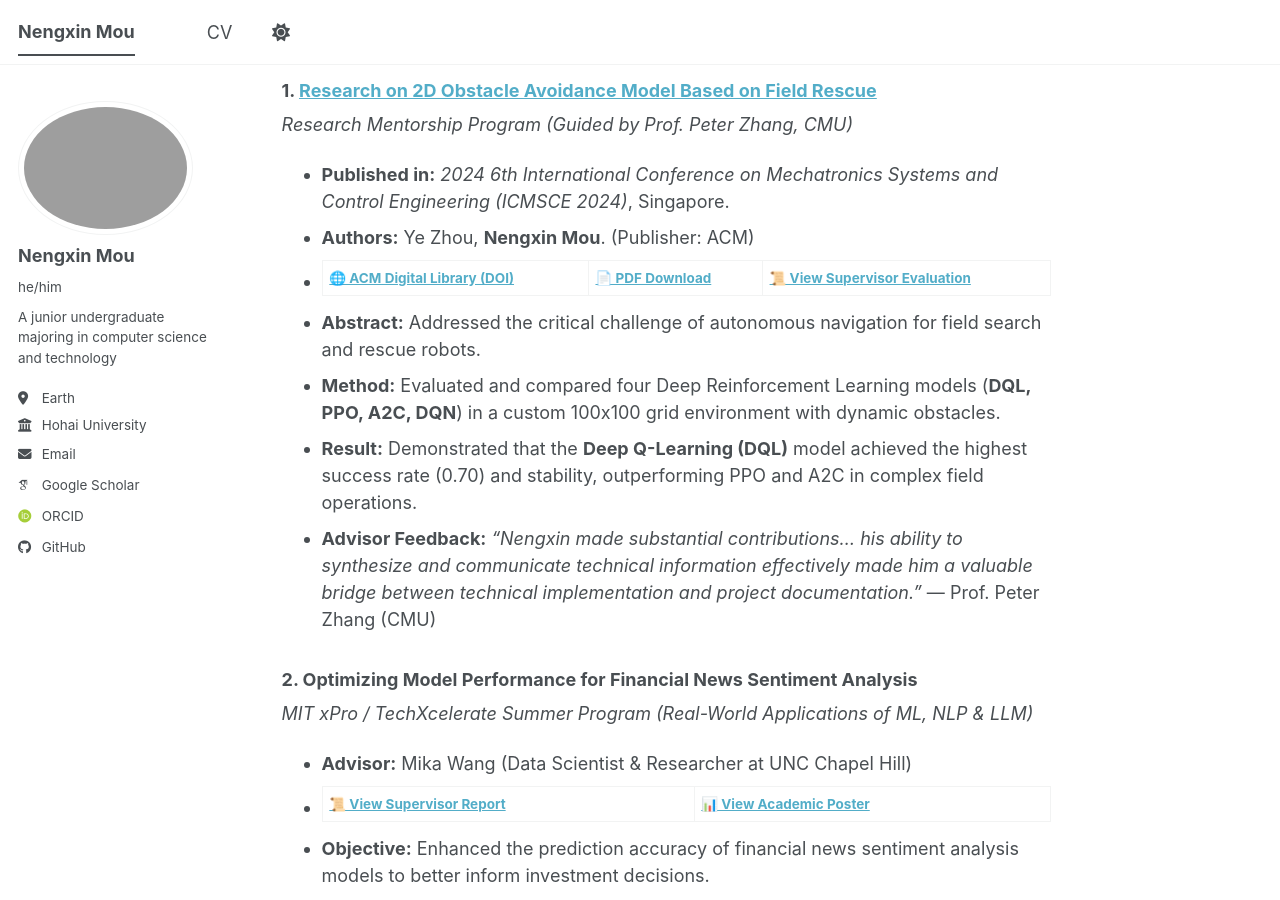
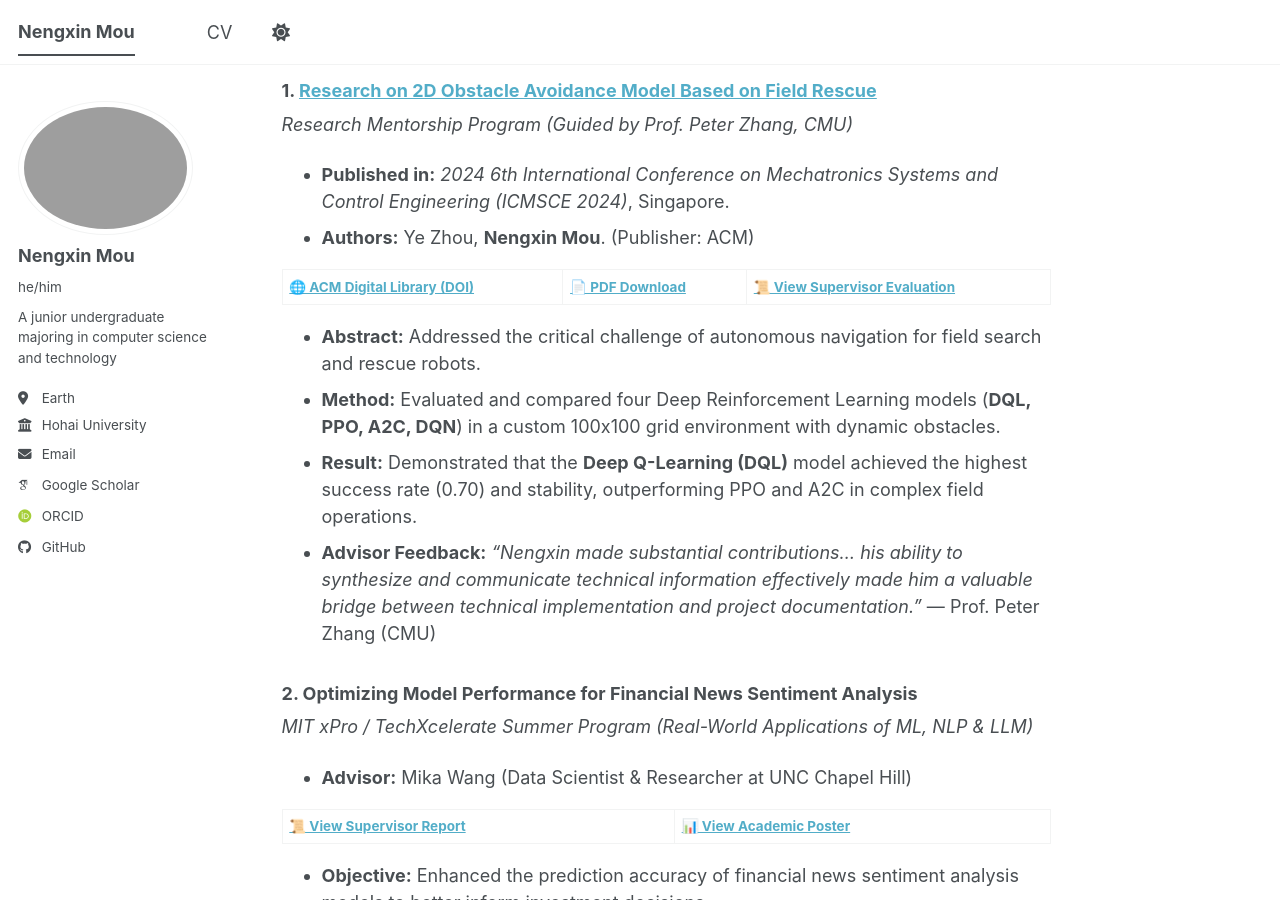
Before and after one commit to NengxinMou/NengxinMou, a Jekyll site: the page built from _pages/about.md, in a window 1280 px wide and 900 px high, scrolled down 494 px. Built offline with Jekyll 4.4.1, drawn with Linux system fonts in a browser that asks for light colours; some web fonts are replaced; a script bundle is joined from its source files by our own code; library files that are not in the unit come from our copies.

```diff
--- a/_pages/about.md
+++ b/_pages/about.md
@@ -18,12 +18,13 @@ Currently, I am a research intern at **CUHK-Shenzhen**, working on UAV monitorin
 ---
 
 ## 🌟 Selected Research & Publications
-
 ### 1. [Research on 2D Obstacle Avoidance Model Based on Field Rescue](https://doi.org/10.1145/3719477.3719479)
 *Research Mentorship Program (Guided by Prof. Peter Zhang, CMU)*
 * **Published in:** *2024 6th International Conference on Mechatronics Systems and Control Engineering (ICMSCE 2024)*, Singapore.
 * **Authors:** Ye Zhou, **Nengxin Mou**. (Publisher: ACM)
-* **[🌐 ACM Digital Library (DOI)](https://doi.org/10.1145/3719477.3719479)** | **[📄 PDF Download](/files/paper.pdf)** | **[📜 View Supervisor Evaluation](/files/cmu_report.pdf)**
+
+**[🌐 ACM Digital Library (DOI)](https://doi.org/10.1145/3719477.3719479)** | **[📄 PDF Download](/files/paper.pdf)** | **[📜 View Supervisor Evaluation](/files/cmu_report.pdf)**
+
 * **Abstract:** Addressed the critical challenge of autonomous navigation for field search and rescue robots.
 * **Method:** Evaluated and compared four Deep Reinforcement Learning models (**DQL, PPO, A2C, DQN**) in a custom 100x100 grid environment with dynamic obstacles.
 * **Result:** Demonstrated that the **Deep Q-Learning (DQL)** model achieved the highest success rate (0.70) and stability, outperforming PPO and A2C in complex field operations.
@@ -32,7 +33,9 @@ Currently, I am a research intern at **CUHK-Shenzhen**, working on UAV monitorin
 ### 2. Optimizing Model Performance for Financial News Sentiment Analysis
 *MIT xPro / TechXcelerate Summer Program (Real-World Applications of ML, NLP & LLM)*
 * **Advisor:** Mika Wang (Data Scientist & Researcher at UNC Chapel Hill)
-* **[📜 View Supervisor Report](/files/mit_report.pdf)** | **[📊 View Academic Poster](/files/mit_poster.pdf)**
+
+**[📜 View Supervisor Report](/files/mit_report.pdf)** | **[📊 View Academic Poster](/files/mit_poster.pdf)**
+
 * **Objective:** Enhanced the prediction accuracy of financial news sentiment analysis models to better inform investment decisions.
 * **Methodology:**
     * Addressed data imbalance and utilized **Data Augmentation** techniques.
```
